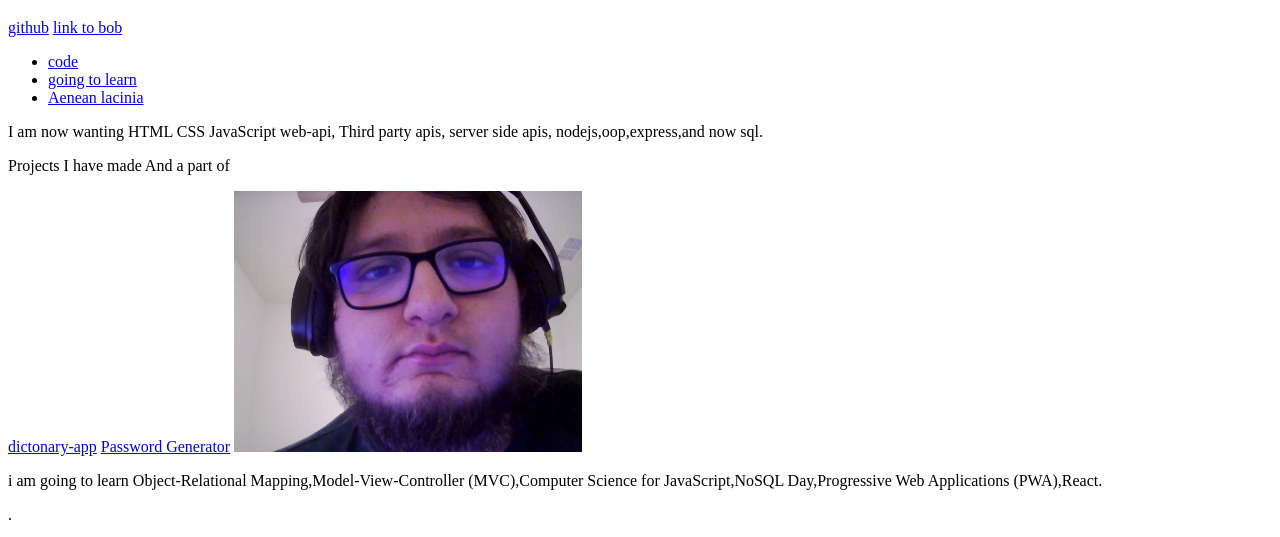
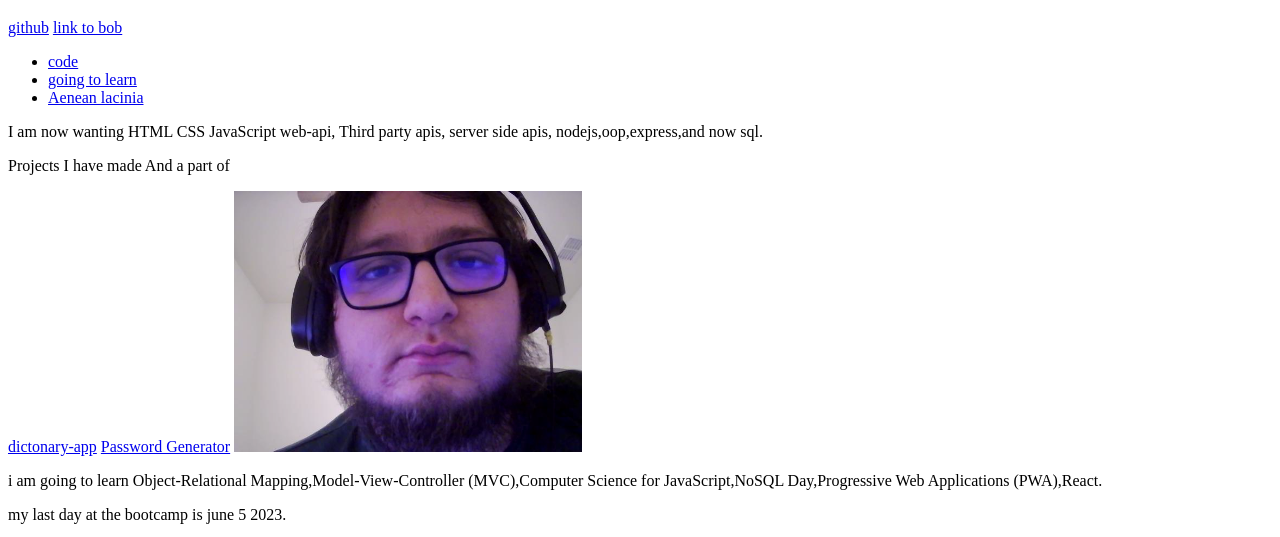
Before and after one commit to kingnick917/homework2, a plain HTML site: page work/index.html in a window 1280 px wide. Shown: the part 61-598 px from the top of the page. Drawn offline with nearby package versions, Linux system fonts and the light colour scheme; files that its build step writes are made by us from their sources.

Commit message:
new information in html

```diff
--- a/work/index.html
+++ b/work/index.html
@@ -1,24 +1,20 @@
 <!DOCTYPE html>
 <html lang="en">
+
 <head>
   <meta charset="UTF-8">
   <meta http-equiv="X-UA-Compatible" content="IE=edge">
   <meta name="viewport" content="width=device-width, initial-scale=1.0">
   <link rel="stylesheet" href="./css/style.css">
-  <link href="mailto":nmukhtar2001@gmail.com subject="text">
+  <link href="mailto" :nmukhtar2001@gmail.com subject="text">
   <link rel="stylesheet" href="//code.jquery.com/ui/1.13.2/themes/base/jquery-ui.css">
   <link rel="stylesheet" href="/resources/demos/style.css">
-
-
   <title>portfolio</title>
 </head>
-
 <body>
   <header>
     <h1>Nicholas Mukhtar</h1>
   </header>
-
-
   <main>
     <section>
       <a href="https://github.com/kingnick917"> github</a>
@@ -30,34 +26,28 @@
           <li><a href="#tabs-3">Aenean lacinia</a></li>
         </ul>
         <div id="tabs-1">
-      <p>I am now wanting HTML CSS JavaScript  web-api, Third party apis, server side apis, nodejs,oop,express,and now sql.</p>
+          <p>I am now wanting HTML CSS JavaScript web-api, Third party apis, server side apis, nodejs,oop,express,and
+            now sql.</p>
           <p>Projects I have made And a part of </p>
           <a href="https://kingnick917.github.io/dictonary-app/">dictonary-app</a>
           <a href="https://kingnick917.github.io/homework3/">Password Generator</a>
           <img src="./image/image1.png" alt="pic of me">
         </div>
         <div id="tabs-2">
-      <p>i am going to learn Object-Relational Mapping,Model-View-Controller (MVC),Computer Science for JavaScript,NoSQL Day,Progressive Web Applications
+          <p>i am going to learn Object-Relational Mapping,Model-View-Controller (MVC),Computer Science for
+            JavaScript,NoSQL Day,Progressive Web Applications
             (PWA),React.</p>
         </div>
         <div id="tabs-3">
-      <p>.</p>
+          <p>my last day at the bootcamp is june 5 2023.</p>
         </div>
       </div>
-
-
-
-
-   <img id="sam" src="./image/download.png" alt="pic of html logo" >
-
-
+      <img id="sam" src="./image/download.png" alt="pic of html logo">
 
 
     </section>
-     </section>
-   <footer>
 
-  </footer>
     <script src="./index.js"></script>
 </body>
+
 </html>
```
Lines whose indentation alone changed are shown as unchanged.
